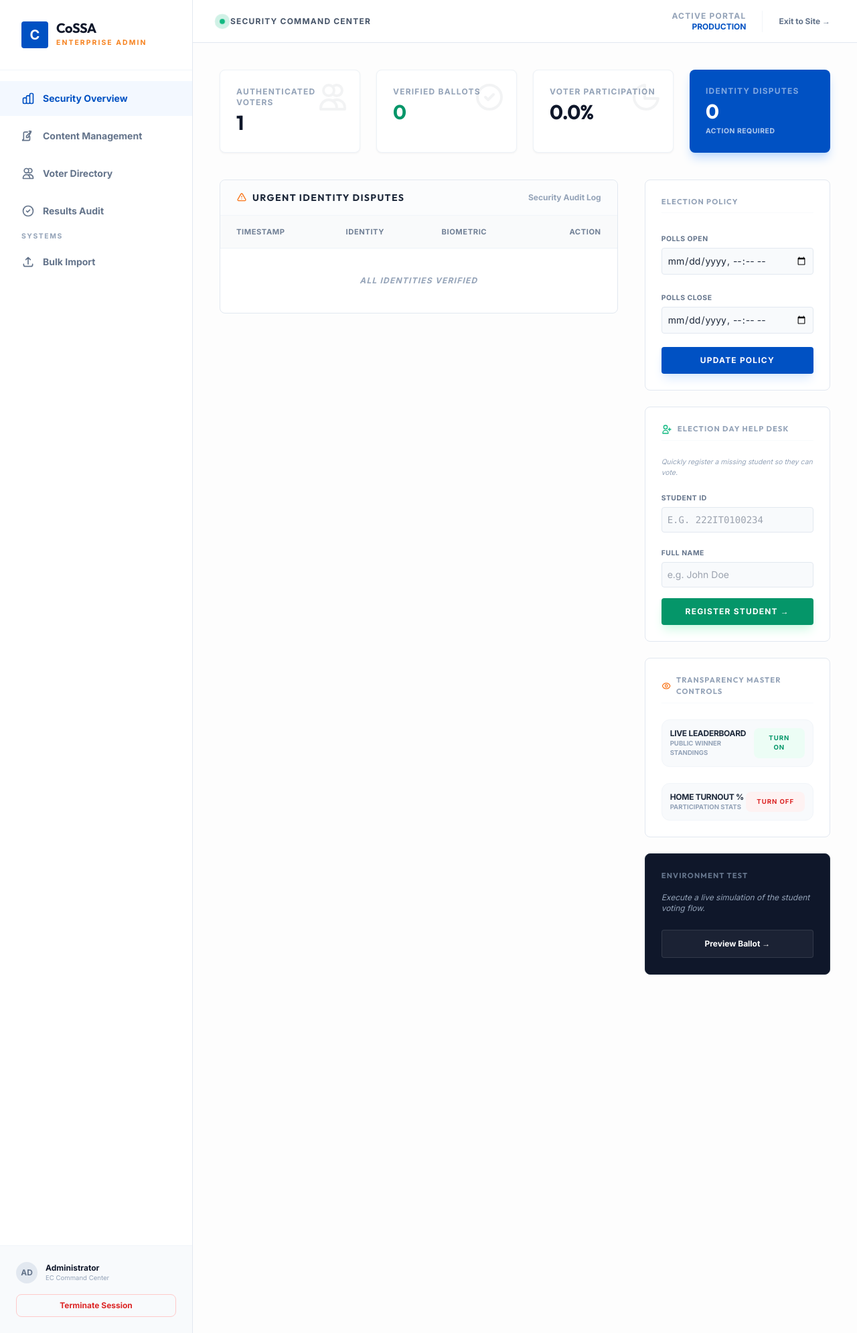
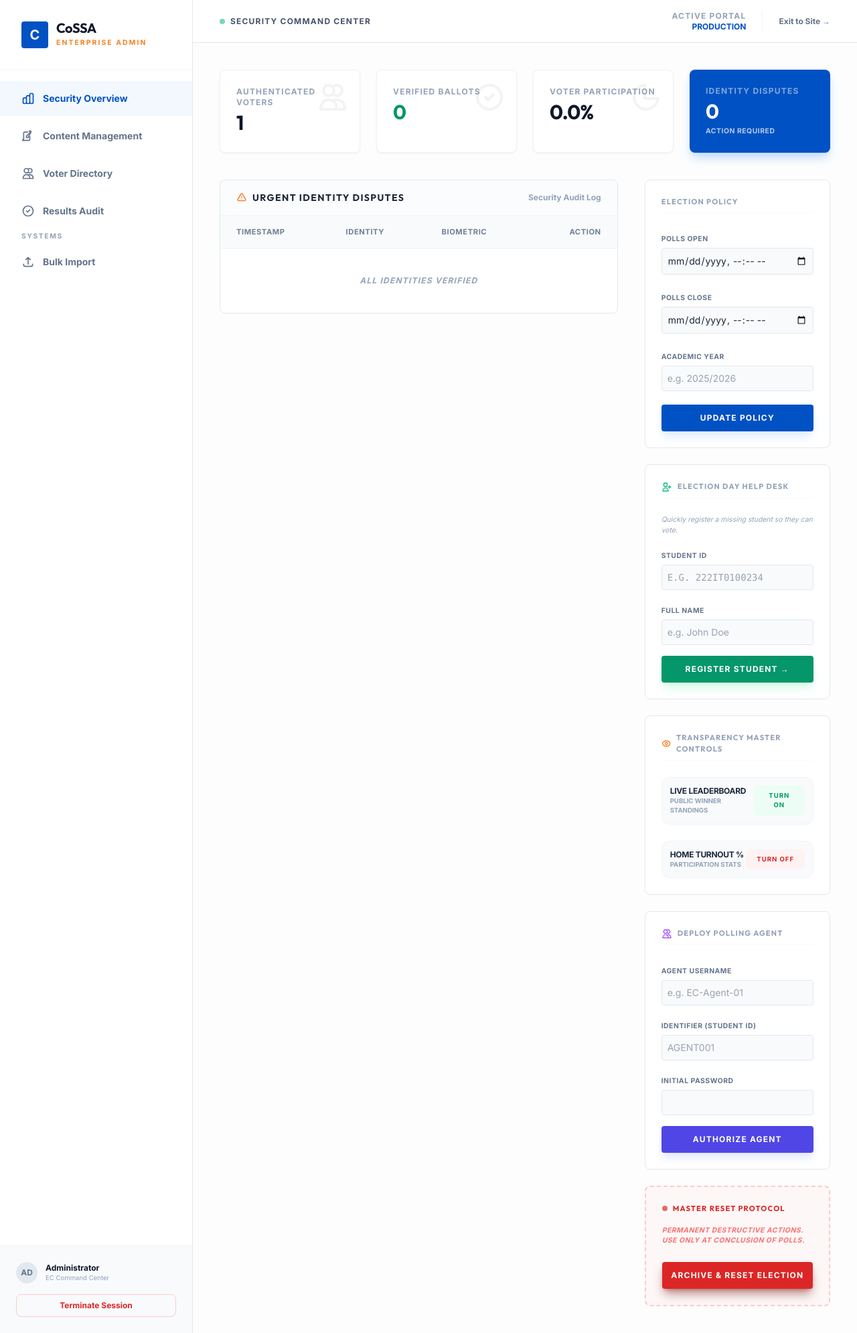
Before and after one commit to sasusavage/cosaa, a Flask app: page /admin/dashboard in a window 1280 px wide. Shown: the whole page at 67% size. Run offline with Flask 3, Linux system fonts and the light colour scheme; a user stored in the database is signed in; some libraries are stand-ins or nearby versions.

Commit message:
feat: added polling agent role and dashboard controls; restored archive and reset buttons

```diff
--- a/app/blueprints/admin/routes.py
+++ b/app/blueprints/admin/routes.py
@@ -48,15 +48,19 @@ def admin_required(f):
     @wraps(f)
     @cloudflare_required
     def decorated_function(*args, **kwargs):
-        # 2. Flask Authentication (The "Second Door")
-        if not current_user.is_authenticated:
-            flash('Admin Authentication Required', 'error')
+        if not current_user.is_authenticated or current_user.role != 'admin':
+            flash('Admin access required', 'error')
             return redirect(url_for('admin.login'))
+        return f(*args, **kwargs)
+    return decorated_function
 
-        if current_user.role != 'admin':
-            flash('Insufficient Privileges', 'error')
-            return redirect(url_for('main.index'))
-
+def staff_required(f):
+    @wraps(f)
+    @cloudflare_required
+    def decorated_function(*args, **kwargs):
+        if not current_user.is_authenticated or current_user.role not in ['admin', 'agent']:
+            flash('Staff access required', 'error')
+            return redirect(url_for('admin.login'))
         return f(*args, **kwargs)
     return decorated_function
 
@@ -72,13 +76,13 @@ def login():
         username = request.form.get('username')
         password = request.form.get('password')
 
-        user = User.query.filter_by(student_id=username, role='admin').first()
+        user = User.query.filter(User.student_id == username, User.role.in_(['admin', 'agent'])).first()
         if user and user.check_password(password):
             login_user(user)
-            flash('Administrative Session Established', 'success')
+            flash(f'{user.role.capitalize()} Session Established', 'success')
             return redirect(url_for('admin.dashboard'))
         else:
-            flash('Invalid Operator Credentials', 'error')
+            flash('Invalid Staff Credentials', 'error')
 
     return render_template('admin/login.html')
 
@@ -99,7 +103,7 @@ def root_redirect():
     return redirect(url_for('admin.dashboard'))
 
 @admin.route('/dashboard')
-@admin_required
+@staff_required
 def dashboard():
     total_users = User.query.count()
     voted_count = User.query.filter_by(has_voted=True).count()
@@ -841,3 +845,21 @@ def results():
             'results': portfolio_results
         })
     return render_template('admin/results.html', data=data)
+
+@admin.route('/agents/create', methods=['POST'])
+@admin_required
+def create_polling_agent():
+    username = request.form.get('username')
+    student_id = request.form.get('student_id').upper() # Force uppercase for consistency
+    password = request.form.get('password')
+
+    if User.query.filter_by(student_id=student_id).first():
+        flash('Agent identifier (Student ID) already exists.', 'error')
+        return redirect(url_for('admin.dashboard'))
+
+    agent = User(username=username, student_id=student_id, role='agent')
+    agent.set_password(password)
+    db.session.add(agent)
+    db.session.commit()
+    flash('Polling Agent registered successfully.', 'success')
+    return redirect(url_for('admin.dashboard'))
--- a/app/templates/admin/dashboard.html
+++ b/app/templates/admin/dashboard.html
@@ -99,6 +99,7 @@
     <div class="space-y-6">
         <div class="bg-white border border-slate-200 rounded-lg p-6">
             <h3 class="text-[0.7rem] font-black text-slate-400 uppercase tracking-widest mb-6 border-b border-slate-50 pb-2">Election Policy</h3>
+            {% if current_user.role == 'admin' %}
             <form method="POST" action="{{ url_for('admin.set_voting_window') }}" class="space-y-5">
                 <input type="hidden" name="csrf_token" value="{{ csrf_token() }}"/>
                 <div class="space-y-1">
@@ -109,8 +110,17 @@
                     <label class="text-[0.65rem] font-bold text-slate-500 uppercase tracking-wider">Polls Close</label>
                     <input type="datetime-local" name="voting_end" value="{{ voting_end[:16] if voting_end else '' }}" class="w-full p-2 bg-slate-50 border border-slate-200 rounded text-sm focus:border-blue-600 outline-none">
                 </div>
+                <div class="space-y-1">
+                    <label class="text-[0.65rem] font-bold text-slate-500 uppercase tracking-wider">Academic Year</label>
+                    <input type="text" name="academic_year" value="{{ academic_year }}" class="w-full p-2 bg-slate-50 border border-slate-200 rounded text-sm focus:border-blue-600 outline-none" placeholder="e.g. 2025/2026">
+                </div>
                 <button type="submit" class="w-full py-3 bg-[#0051c3] text-white text-xs font-black uppercase tracking-widest rounded shadow-lg shadow-blue-100 hover:brightness-110 transition-all">Update Policy</button>
             </form>
+            {% else %}
+            <div class="p-4 bg-slate-50 rounded border border-slate-100 italic text-[0.65rem] text-slate-400 font-bold uppercase tracking-widest text-center">
+                Access Restricted to Administrators
+            </div>
+            {% endif %}
         </div>
 
         <div class="bg-white border border-slate-200 rounded-lg p-6">
@@ -170,11 +180,46 @@
             </div>
         </div>
 
-        <div class="bg-slate-900 border border-slate-800 rounded-lg p-6 text-white">
-            <h3 class="text-[0.7rem] font-black text-slate-500 uppercase tracking-widest mb-4">Environment Test</h3>
-            <p class="text-xs text-slate-400 mb-6 font-medium italic">Execute a live simulation of the student voting flow.</p>
-            <a href="{{ url_for('admin.preview_ballot') }}" target="_blank" class="block w-full text-center py-3 bg-white/5 border border-white/10 rounded text-xs font-bold hover:bg-white/10 transition-all">Preview Ballot →</a>
+        {% if current_user.role == 'admin' %}
+        <div class="bg-white border border-slate-200 rounded-lg p-6">
+            <h3 class="text-[0.7rem] font-black text-slate-400 uppercase tracking-widest mb-6 border-b border-slate-50 pb-2 flex items-center gap-2">
+                <svg xmlns="http://www.w3.org/2000/svg" class="h-4 w-4 text-purple-500" fill="none" viewBox="0 0 24 24" stroke="currentColor"><path stroke-linecap="round" stroke-linejoin="round" stroke-width="2" d="M12 4.354a4 4 0 110 5.292M15 21H3v-1a6 6 0 0112 0v1zm0 0h6v-1a6 6 0 00-9-5.197M13 7a4 4 0 11-8 0 4 4 0 018 0z" /></svg>
+                Deploy Polling Agent
+            </h3>
+            <form method="POST" action="{{ url_for('admin.create_polling_agent') }}" class="space-y-4">
+                <input type="hidden" name="csrf_token" value="{{ csrf_token() }}"/>
+                <div class="space-y-1">
+                    <label class="text-[0.65rem] font-bold text-slate-500 uppercase tracking-wider">Agent Username</label>
+                    <input type="text" name="username" placeholder="e.g. EC-Agent-01" required class="w-full p-2 bg-slate-50 border border-slate-200 rounded text-sm focus:border-blue-600 outline-none">
+                </div>
+                <div class="space-y-1">
+                    <label class="text-[0.65rem] font-bold text-slate-500 uppercase tracking-wider">Identifier (Student ID)</label>
+                    <input type="text" name="student_id" placeholder="AGENT001" required class="w-full p-2 bg-slate-50 border border-slate-200 rounded text-sm focus:border-blue-600 outline-none uppercase">
+                </div>
+                <div class="space-y-1">
+                    <label class="text-[0.65rem] font-bold text-slate-500 uppercase tracking-wider">Initial Password</label>
+                    <input type="password" name="password" required class="w-full p-2 bg-slate-50 border border-slate-200 rounded text-sm focus:border-blue-600 outline-none">
+                </div>
+                <button type="submit" class="w-full py-3 bg-indigo-600 text-white text-xs font-black uppercase tracking-widest rounded shadow-lg shadow-indigo-100 hover:brightness-110 transition-all">Authorize Agent</button>
+            </form>
         </div>
+
+        <div class="border-2 border-dashed border-red-200 bg-red-50/50 rounded-lg p-6">
+            <div class="flex items-center gap-2 mb-4">
+                <div class="w-2 h-2 rounded-full bg-red-600 animate-pulse"></div>
+                <h3 class="text-[0.7rem] font-black text-red-600 uppercase tracking-widest">Master Reset Protocol</h3>
+            </div>
+            <p class="text-[0.65rem] text-red-400 font-bold mb-6 italic uppercase tracking-wider">Permanent destructive actions. Use only at conclusion of polls.</p>
+
+            <form method="POST" action="{{ url_for('admin.archive_election') }}" onsubmit="return confirm('CRITICAL: This will snapshot all final votes to an immutable record, clear all current ballots, and reset the platform for the next cycle. Continue?')">
+                <input type="hidden" name="csrf_token" value="{{ csrf_token() }}"/>
+                <input type="hidden" name="academic_year" value="{{ academic_year }}"/>
+                <button type="submit" class="w-full py-3 bg-red-600 text-white text-xs font-black uppercase tracking-widest rounded shadow-lg shadow-red-900/50 hover:bg-black transition-all">
+                    Archive & Reset Election
+                </button>
+            </form>
+        </div>
+        {% endif %}
     </div>
 </div>
 
```
